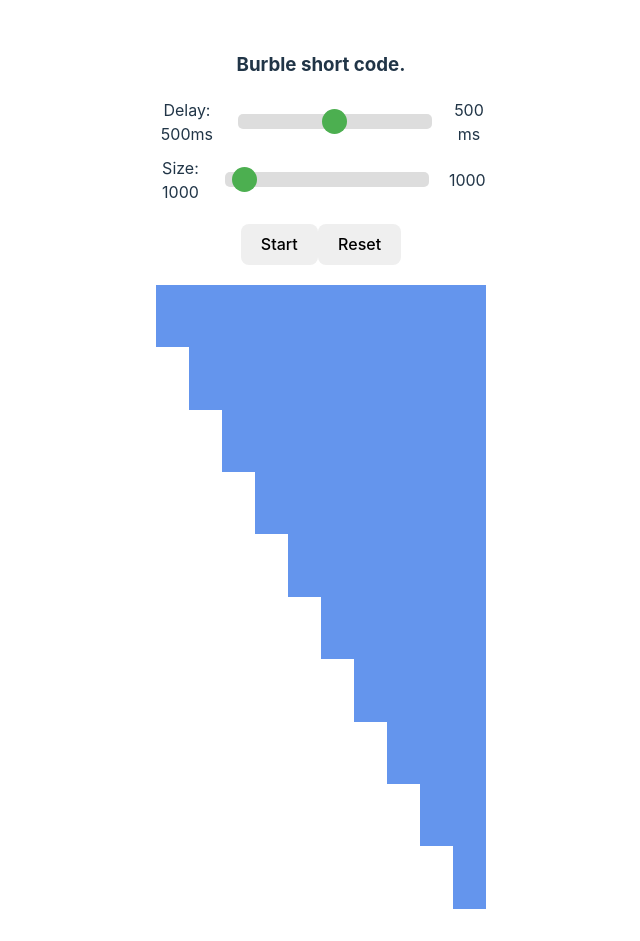
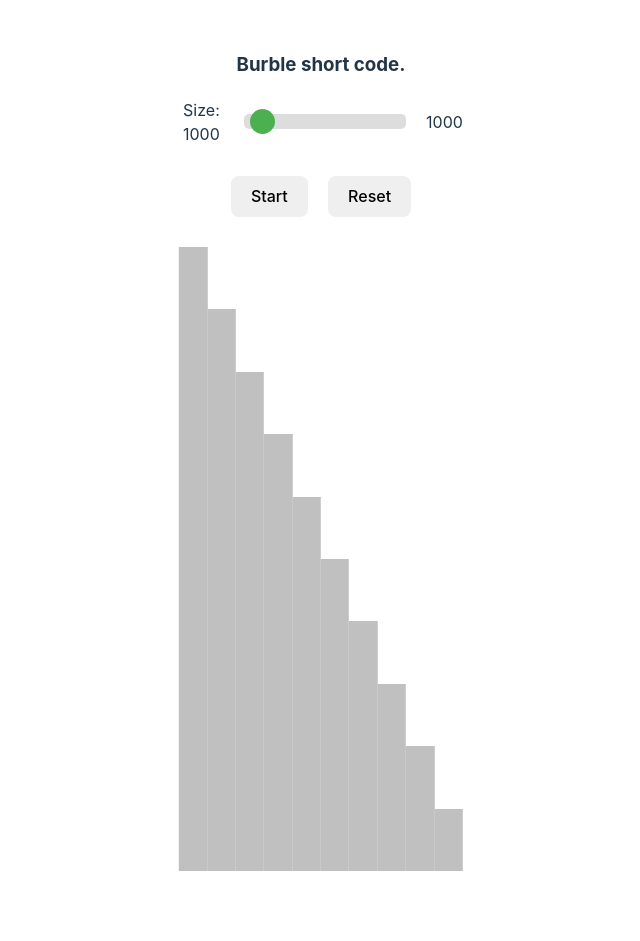
Before and after one commit to caique-oliveira/burble-short, a React (Vite) app in the folder bubble-sort-visualizer/: page / in a window 1280 px wide. Shown: the whole page, without its empty margins (319-959 px from the left). After the commit the page ends 903 px from the top, so only its background shows below. Built offline with nearby package versions, Linux system fonts and the light colour scheme; no server answers.

Commit message:
feature/burble-short elements-update-color

```diff
--- a/bubble-sort-visualizer/src/components/visualizer/Visualizer.tsx
+++ b/bubble-sort-visualizer/src/components/visualizer/Visualizer.tsx
@@ -1,8 +1,8 @@
 import React, { useState, useEffect, useRef } from 'react';
 import * as d3 from 'd3';
 import axios from 'axios';
-import './Visualizer.css'; // Importando o CSS
-import ElementList from './elementList'; // Importando o novo componente
+import './Visualizer.css';
+import ElementList from './elementList';
 
 const colors = ['red', 'green', 'blue', 'yellow', 'purple', 'orange', 'cyan', 'magenta', 'lime', 'pink'];
 
@@ -21,7 +21,7 @@ const bubbleSort = async (array: number[], updateArray: (array: number[]) => voi
 
 const Visualizer: React.FC = () => {
   const [data, setData] = useState<number[]>([]);
-  const [delay, setDelay] = useState<number>(500);
+  const [delay] = useState<number>(500);
   const [size, setSize] = useState<number>(1000);
   const [isPlaying, setIsPlaying] = useState<boolean>(false);
   const svgRef = useRef<SVGSVGElement>(null);
@@ -49,14 +49,9 @@ const Visualizer: React.FC = () => {
         const height = svgRef.current.clientHeight;
         const barWidth = width / data.length;
 
-        console.log('Bar width:', barWidth);
-
         const yScale = d3.scaleLinear()
           .domain([0, d3.max(data) || 0])
           .range([height, 0]);
-
-        console.log('Y scale domain:', [0, d3.max(data) || 0]);
-        console.log('Y scale range:', [height, 0]);
 
         svg.selectAll("rect")
           .data(data)
@@ -67,8 +62,6 @@ const Visualizer: React.FC = () => {
           .attr("width", barWidth - 1)
           .attr("height", (d: number) => height - yScale(d))
           .attr("fill", "steelblue");
-
-        console.log('Rectangles drawn');
       }
     };
 
@@ -79,7 +72,6 @@ const Visualizer: React.FC = () => {
     try {
       const response = await axios.get(`/api/api/v1.0/random?min=0&max=1000&count=${size}`);
       setData(response.data);
-      console.log(response.data, 'response data');
     } catch (error) {
       console.error('Error fetching data:', error);
     }
@@ -90,14 +82,9 @@ const Visualizer: React.FC = () => {
 
     setIsPlaying(true);
 
-    setTimeout(() => {
-      console.log('Estado após setIsPlaying:', isPlaying);
-    }, 0);
-
     bubbleSort([...data], setData, delay).finally(() => {
       setIsPlaying(false);
     });
-    console.log([...data], 'data aqui');
 
     if (isPlaying) return;
     paintElements();
@@ -118,12 +105,11 @@ const Visualizer: React.FC = () => {
     // Resetar os dados
     await fetchData();
 
-    // Limpar as referências dos elementos e reaplicar a cor inicial
     requestAnimationFrame(() => {
       if (elementsRef.current) {
         elementsRef.current.forEach(element => {
           if (element) {
-            element.style.backgroundColor = 'cornflowerblue'; // Cor inicial
+            element.style.backgroundColor = 'silver';
           }
         });
       }
@@ -142,19 +128,6 @@ const Visualizer: React.FC = () => {
   return (
     <div className="container">
       <div className="controls">
-        <div className="range-container">
-          <label className="range-label">Delay: {delay}ms</label>
-          <input
-            type="range"
-            min="0"
-            max="1000"
-            value={delay}
-            onChange={(e) => setDelay(Number(e.target.value))}
-            disabled={isPlaying}
-            className="range-input"
-          />
-          <span className="range-value">{delay} ms</span>
-        </div>
         <div className="range-container">
           <label className="range-label">Size: {size}</label>
           <input
--- a/bubble-sort-visualizer/src/components/visualizer/element.css
+++ b/bubble-sort-visualizer/src/components/visualizer/element.css
@@ -6,6 +6,6 @@
 
 .element {
     position: absolute;
-    background: cornflowerblue; /* Cor padrão se necessário */
+    background: silver; /* Cor padrão se necessário */
     transition: background-color 0.5s; /* Transição suave para a cor */
   }
--- a/bubble-sort-visualizer/src/components/visualizer/visualizer.css
+++ b/bubble-sort-visualizer/src/components/visualizer/visualizer.css
@@ -33,6 +33,7 @@
     margin: 0px 30px 0px 0px;
     height: 78vh;
     width: 100%;
+    transform: rotate(180deg);
   }
 
   svg {
@@ -90,3 +91,6 @@
     cursor: pointer;
     border-radius: 50%;
   }
+  button {
+    margin: 10px;
+}
```
